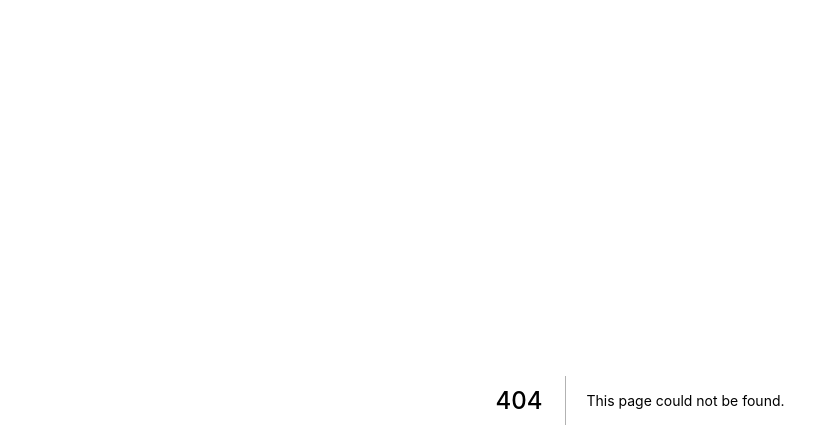
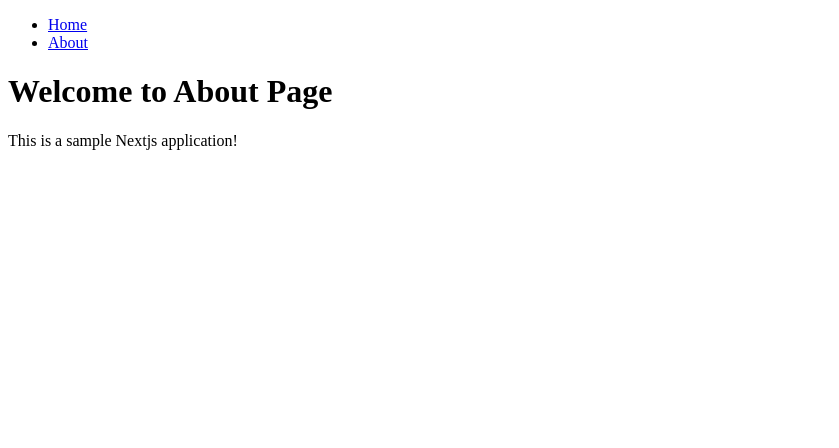
Before and after one commit to kryptokinght/react-tuts, a Next.js app in the folder Nextjs-sample-app/: page /about in a window 1280 px wide. Before the commit this address had no page. Shown: the top 448 px of the page, without its empty margins (0-839 px from the left). Built offline with nearby package versions, Linux system fonts and the light colour scheme.

Commit message:
(added) about page

```diff
--- /dev/null
+++ b/Nextjs-sample-app/pages/about.js
@@ -0,0 +1,16 @@
+import Link from 'next/link';
+
+const About = () => {
+	return (
+		<div>
+			<ul>
+				<li><Link href="/"><a>Home</a></Link></li>
+				<li><Link href="/about"><a>About</a></Link></li>
+			</ul>
+			<h1>Welcome to About Page</h1>
+			<p>This is a sample Nextjs application!</p>
+		</div>
+	);
+}
+
+export default About;
```
